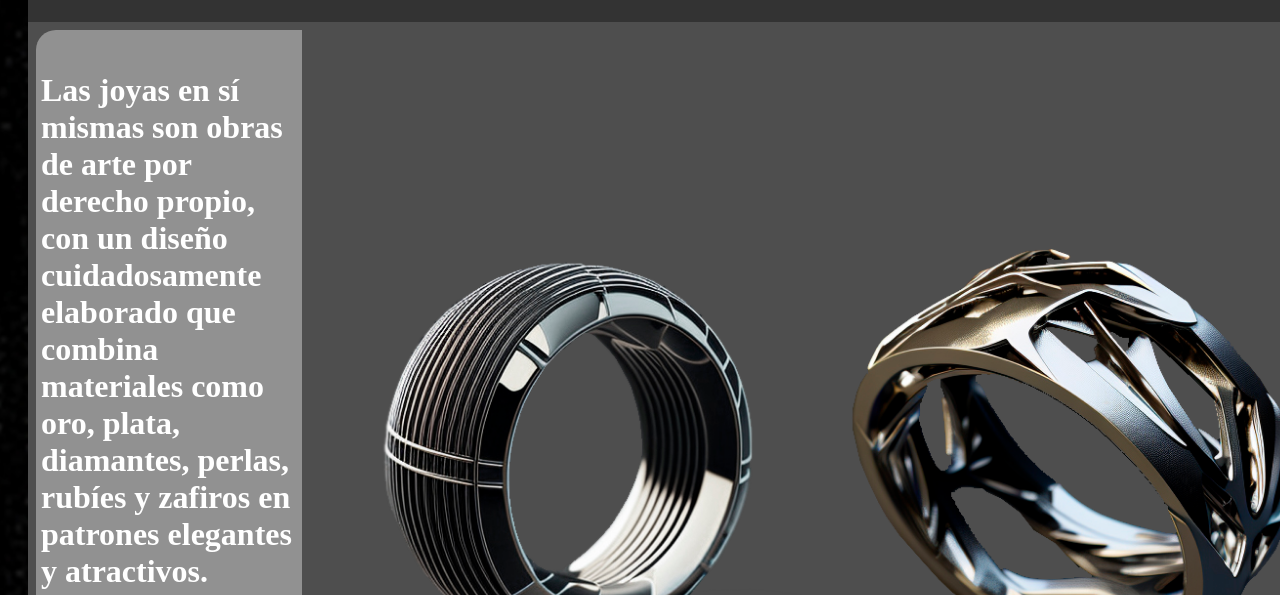
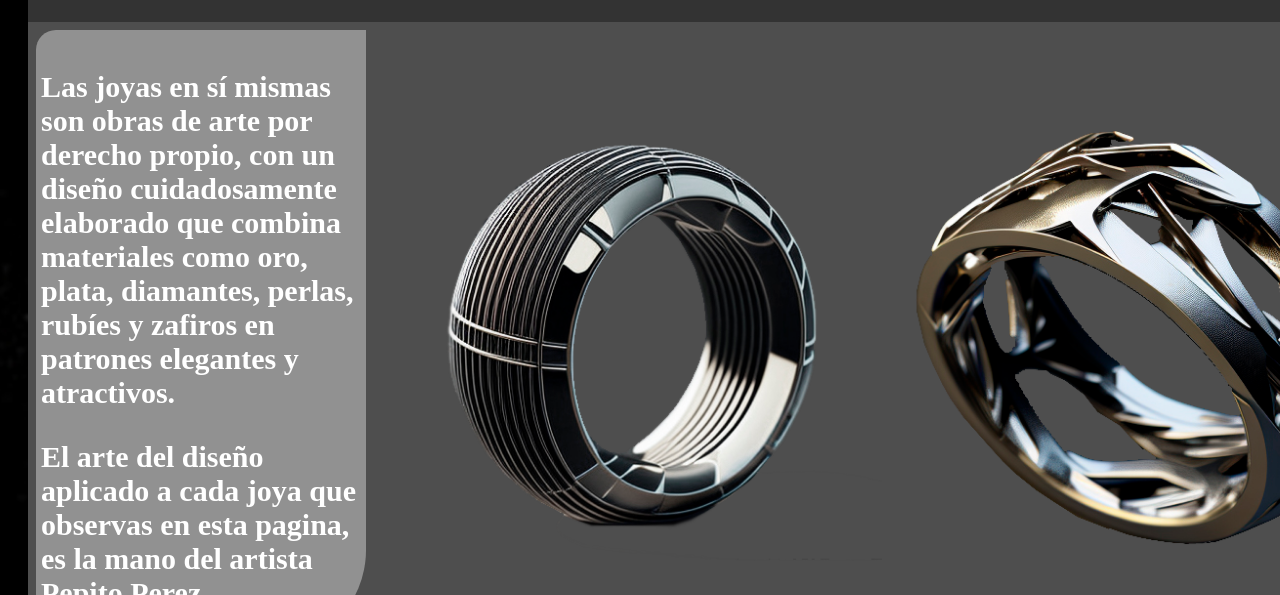
Before and after one commit to Marswim/Prueba-4-nucba-, a plain HTML site: page index.html in a window 1280 px wide. Shown: the part 205-800 px from the top of the page. Drawn offline with Linux system fonts and the light colour scheme; files whose address does not match are found by name.

Commit message:
nuevo cambio en div-rem

```diff
--- a/css/styles.css
+++ b/css/styles.css
@@ -149,7 +149,7 @@ th {
   background-color: #919191;
   text-align: left;
   text-emphasis-position: initial;
-  width: 20vw;
+  width: 25vw;
   height: 100%;
   backface-visibility: calc(50%);
   border-top-left-radius: 20px;
@@ -158,10 +158,10 @@ th {
   padding-bottom: 10px;
   padding-left: 5px;
   padding-right: 5px;
-  font-size: 10px;
+  font-size: 2em;
 }
 .descriptivo {
-  font-size: 2rem;
+  font-size: 30px;
   color: #ffffff;
 }
 
```
